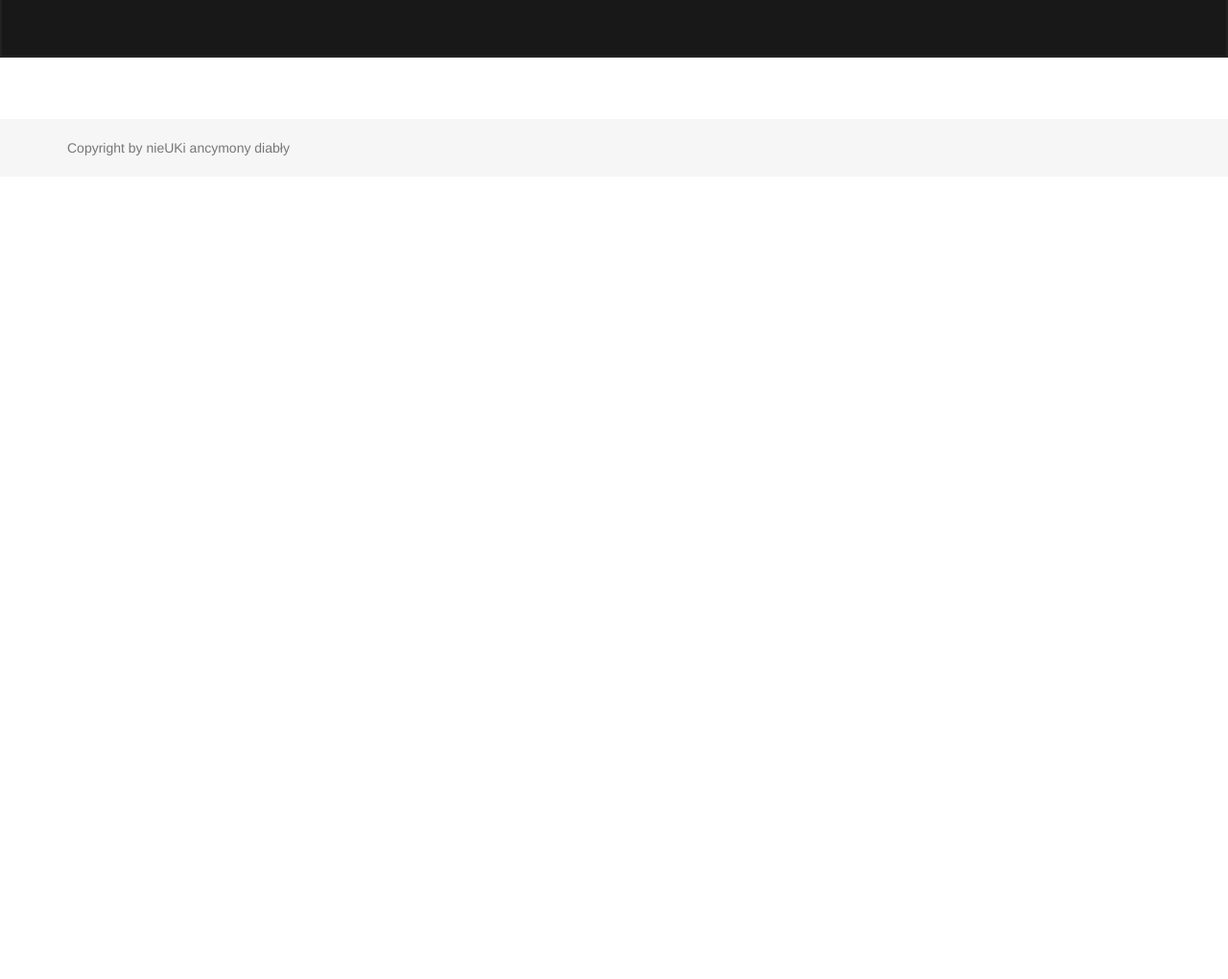
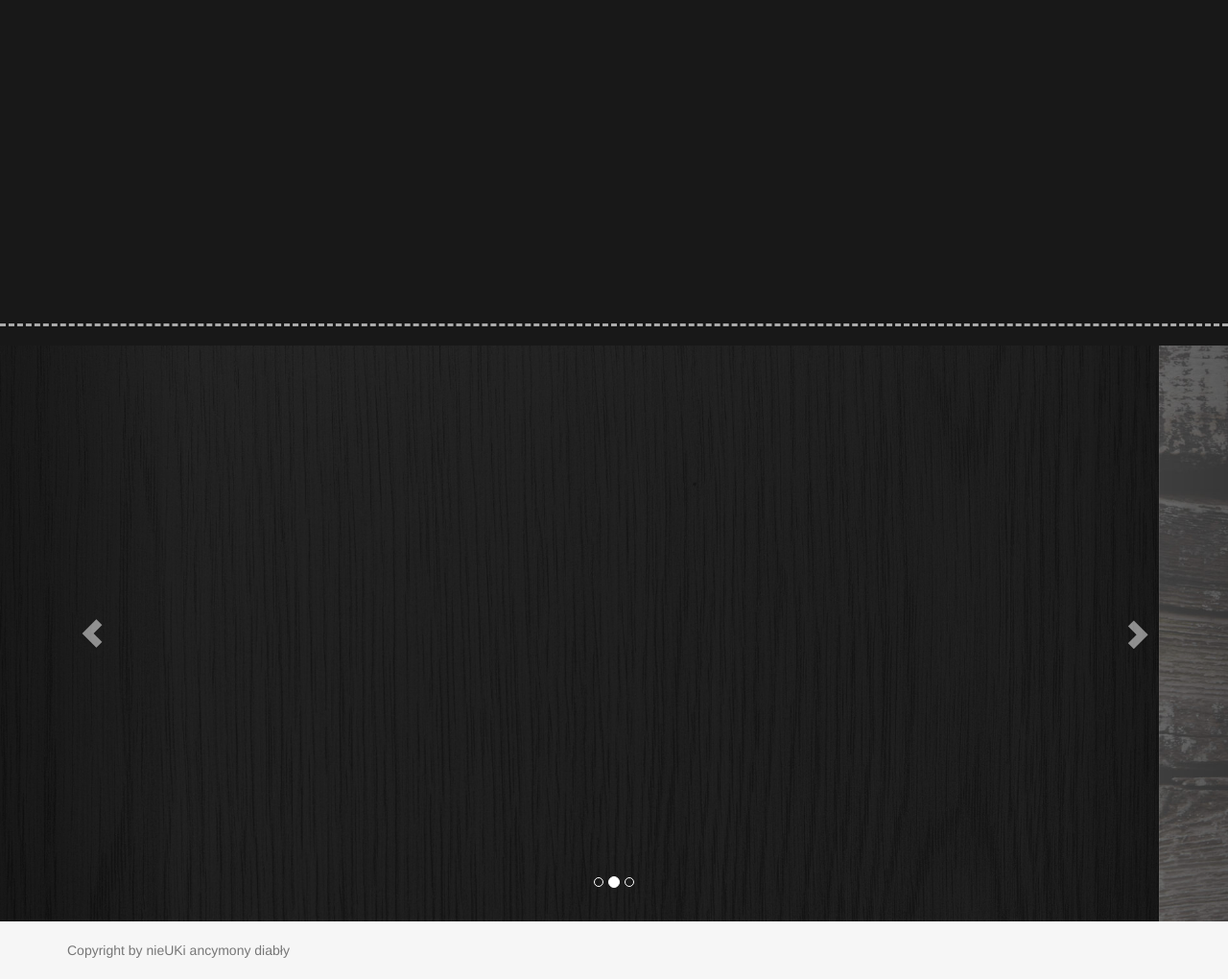
Before and after one commit to mszurgot/nieUK, a plain HTML site: page index.html in a window 1280 px wide. Shown: the part 616-1636 px from the top of the page at 96% size. Before the commit the page ends 800 px from the top, so only its background shows below. Drawn offline with nearby package versions, Linux system fonts and the light colour scheme.

Commit message:
dodałem karuzelę ;p
jest już bardzo mniej więcej struktura pod pierwszą stronę. Oczywiście
kolory czarno-białe bo nie to teraz jest najważniejsze. Obrazki robocze
ale chciałbym tam dać jakieś wymyślne grafiki z informacjami.

```diff
--- a/css/style.css
+++ b/css/style.css
@@ -66,23 +66,29 @@ body {
 	color: #EEE;
 	text-shadow: 5px 5px 5px #111;
 }
-#row1  a {
+#row1  p {
 	color: #EEE;
 	font-size: 18px;
 }
 
 #under-title {
-	padding-left: 45px;
 	text-shadow: 5px 5px 5px #111;
 }
 
 #row2 {
 	position: relative;
 	width:100%;
-	height: 300px;
+	height: 600px;
 	background-color: #181818;
-	/*box-shadow: 0px 0px 30px 10px #111;*/
-	border: 2px solid #222;
+}
+
+#row3 {
+	position: relative;
+	width:100%;
+	height: auto;
+	background-color: #aaa;
+	min-height:200px;
+	overflow: hidden;
 }
 
 .container .credit {
@@ -98,6 +104,22 @@ code {
   font-size: 80%;
 }
 
+hr.dashed {
+	position: absolute;
+    border-bottom: 3px dashed #aaa;
+	width:100%;
+	border-top: none;
+
+}
+
+#carousel-example-generic{
+	height:600px;
+}
+
+#hr-dolna{
+	bottom: 0px;
+}
+
 #dropdown {
 horizontal-align: right;
 }
--- a/index.html
+++ b/index.html
@@ -61,19 +61,64 @@
 
   <!-- Begin page content -->
   <div id="row1">
-		<img class=".img-responsive" src="images/wooden1.jpg">
+		<img class=".img-responsive" src="images/blackboard.jpg">
 		<div class="container">
 			<div class="page-header">
 				<h1>Learn with NieUK</h1>
 			</div>
-			<a id="under-title">
+			<p id="under-title">
 				Normally, both your asses would be dead as fucking fried chicken, but you happen to pull this shit while I'm in a transitional period so I don't wanna kill you, I wanna help you. But I can't give you this case, it don't belong to me. Besides, I've already been through too much shit this morning over this case to hand it over to your dumb ass.
-			</a>
+			</p>
 		</div>
 
   </div>
 	<div id="row2">
+		<hr class="dashed">
+		<hr class="dashed" id="hr-dolna">
+	</div>
+	<div id="row3">
+	<!-- carousel -->
+		<div id="carousel-example-generic" class="carousel slide" data-ride="carousel">
+		<!-- Indicators -->
+			<ol class="carousel-indicators">
+				<li data-target="#carousel-example-generic" data-slide-to="0" class="active"></li>
+				<li data-target="#carousel-example-generic" data-slide-to="1"></li>
+				<li data-target="#carousel-example-generic" data-slide-to="2"></li>
+			</ol>
 
+			<!-- Wrapper for slides -->
+			<div class="carousel-inner" role="listbox">
+				<div class="item active">
+					<img src="images/wood.jpg">
+					<div class="carousel-caption">
+					Wood
+					</div>
+				</div>
+				<div class="item">
+					<img src="images/wooden1.jpg">
+					<div class="carousel-caption">
+					Wooden1
+					</div>
+				</div>
+				<div class="item">
+					<img src="images/trololo.jpg">
+					<div class="carousel-caption">
+					Trololo
+					</div>
+				</div>
+			</div>
+
+			<!-- Controls -->
+			<a class="left carousel-control" href="#carousel-example-generic" role="button" data-slide="prev">
+				<span class="glyphicon glyphicon-chevron-left" aria-hidden="true"></span>
+				<span class="sr-only">Previous</span>
+			</a>
+			<a class="right carousel-control" href="#carousel-example-generic" role="button" data-slide="next">
+				<span class="glyphicon glyphicon-chevron-right" aria-hidden="true"></span>
+				<span class="sr-only">Next</span>
+			</a>
+		</div>
+	<!-- end carousel -->
 	</div>
 </div>
 
```
Also changed, not shown: images/trololo.JPG (added).
